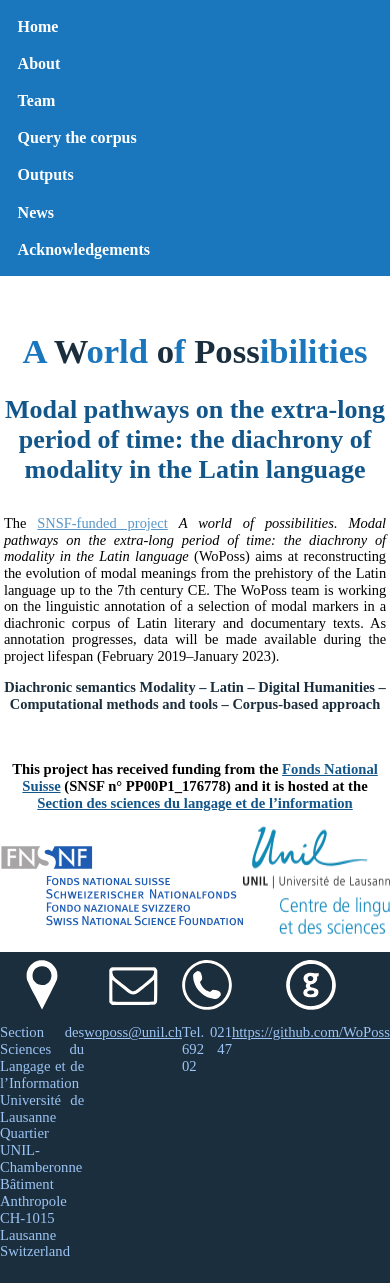
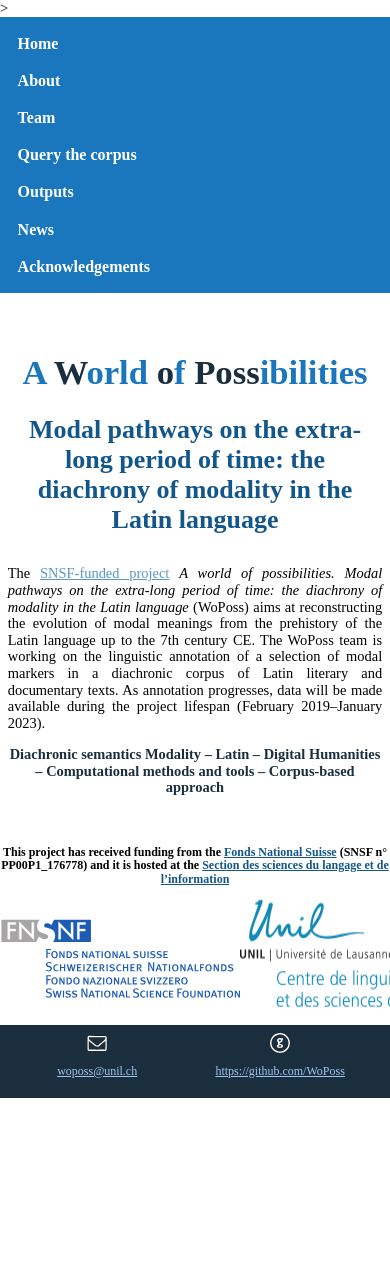
Before and after one commit to WoPoss-project/user_interface, a PHP site: page /index.php in a window 390 px wide; the page is wider, and only the part inside the window is pictured. After the commit the page ends 1098 px from the top of that part, so only its background shows below. Run offline with PHP 8.4, Linux system fonts and the light colour scheme.

Commit message:
[ui] fixed footer

```diff
--- a/css/main.css
+++ b/css/main.css
@@ -136,6 +136,7 @@
 .address {
     background-color: #1B2E3D;
     color: #9cc4f4;
+    padding-left:2em;
 }
 
 address a {
@@ -180,3 +181,7 @@
 address img {
     width: 50px;
 }
+
+address {
+    padding-right:1em;
+}
--- a/css/small.css
+++ b/css/small.css
@@ -43,7 +43,7 @@
     }
 
     nav ul {
-        padding-right:1%;
+        padding-right: 1%;
     }
 
     footer {
@@ -62,7 +62,7 @@
     }
 
     .ip {
-        width:90%
+        width: 90%
     }
 
     .members {
@@ -97,7 +97,7 @@
     }
 
     nav {
-        position:static;
+        position: static;
     }
 
     nav > ul {
@@ -121,8 +121,22 @@
     }
 
     main {
-        padding: 1%;
         margin-top: 2em;
     }
 
+    address img {
+        width: 20px;
+    }
+
+    footer {
+        font-size: 9pt;
+    }
+
+    .logos p {
+        font-size: 9pt;
+    }
+
+    .hidden {
+        display:none;
+    }
 }
--- a/ssi/footer.html
+++ b/ssi/footer.html
@@ -12,7 +12,7 @@
         </div>
     </div>
     <div class="address">
-        <address>
+        <address class="hidden">
             <img src="images/map-marker.svg" width="50"/>
             <p>Section des Sciences du Langage et de l’Information<br/> Université de Lausanne<br/>
                 Quartier UNIL-Chamberonne<br/> Bâtiment Anthropole<br/> CH-1015 Lausanne<br/>
@@ -24,7 +24,7 @@
                 <a href="mailto:woposs@unil.ch">woposs@unil.ch</a>
             </p>
         </address>
-        <address>
+        <address class="hidden">
             <img src="images/phone.svg"/>
             <p>Tel. 021 692 47 02</p>
         </address>
--- a/ssi/head.html
+++ b/ssi/head.html
@@ -15,20 +15,20 @@
 <link rel="shortcut icon" href="images/favicon.ico" type="image/x-icon" />
 <link rel="icon" href="images/favicon.ico" type="image/x-icon" />
 
-<link rel="apple-touch-icon" sizes="57x57" href="images/favicon/apple-icon-57x57.png">
-<link rel="apple-touch-icon" sizes="60x60" href="images/favicon/apple-icon-60x60.png">
-<link rel="apple-touch-icon" sizes="72x72" href="images/favicon/apple-icon-72x72.png">
-<link rel="apple-touch-icon" sizes="76x76" href="images/favicon/apple-icon-76x76.png">
-<link rel="apple-touch-icon" sizes="114x114" href="images/favicon/apple-icon-114x114.png">
-<link rel="apple-touch-icon" sizes="120x120" href="images/favicon/apple-icon-120x120.png">
-<link rel="apple-touch-icon" sizes="144x144" href="images/favicon/apple-icon-144x144.png">
-<link rel="apple-touch-icon" sizes="152x152" href="images/favicon/apple-icon-152x152.png">
-<link rel="apple-touch-icon" sizes="180x180" href="images/favicon/apple-icon-180x180.png">
-<link rel="icon" type="image/png" sizes="192x192"  href="images/favicon/android-icon-192x192.png">
-<link rel="icon" type="image/png" sizes="32x32" href="images/favicon/favicon-32x32.png">
-<link rel="icon" type="image/png" sizes="96x96" href="images/favicon/favicon-96x96.png">
-<link rel="icon" type="image/png" sizes="16x16" href="images/favicon/favicon-16x16.png">
-<link rel="manifest" href="images/favicon/manifest.json">
-<meta name="msapplication-TileColor" content="#ffffff">
-<meta name="msapplication-TileImage" content="/ms-icon-144x144.png">
-<meta name="theme-color" content="#ffffff">
+<!--<link rel="apple-touch-icon" sizes="57x57" href="images/favicon/apple-icon-57x57.png"/>
+<link rel="apple-touch-icon" sizes="60x60" href="images/favicon/apple-icon-60x60.png"/>
+<link rel="apple-touch-icon" sizes="72x72" href="images/favicon/apple-icon-72x72.png"/>
+<link rel="apple-touch-icon" sizes="76x76" href="images/favicon/apple-icon-76x76.png"/>
+<link rel="apple-touch-icon" sizes="114x114" href="images/favicon/apple-icon-114x114.png"/>
+<link rel="apple-touch-icon" sizes="120x120" href="images/favicon/apple-icon-120x120.png"/>
+<link rel="apple-touch-icon" sizes="144x144" href="images/favicon/apple-icon-144x144.png"/>
+<link rel="apple-touch-icon" sizes="152x152" href="images/favicon/apple-icon-152x152.png"/>
+<link rel="apple-touch-icon" sizes="180x180" href="images/favicon/apple-icon-180x180.png"/>
+<link rel="icon" type="image/png" sizes="192x192"  href="images/favicon/android-icon-192x192.png"/>
+<link rel="icon" type="image/png" sizes="32x32" href="images/favicon/favicon-32x32.png"/>
+<link rel="icon" type="image/png" sizes="96x96" href="images/favicon/favicon-96x96.png"/>
+<link rel="icon" type="image/png" sizes="16x16" href="images/favicon/favicon-16x16.png"/>
+<link rel="manifest" href="images/favicon/manifest.json"/>
+<meta name="msapplication-TileColor" content="#ffffff"/>
+<meta name="msapplication-TileImage" content="/ms-icon-144x144.png"/>
+<meta name="theme-color" content="#ffffff"/-->>
```
Also changed, not shown: images/favicon.png (deleted).
